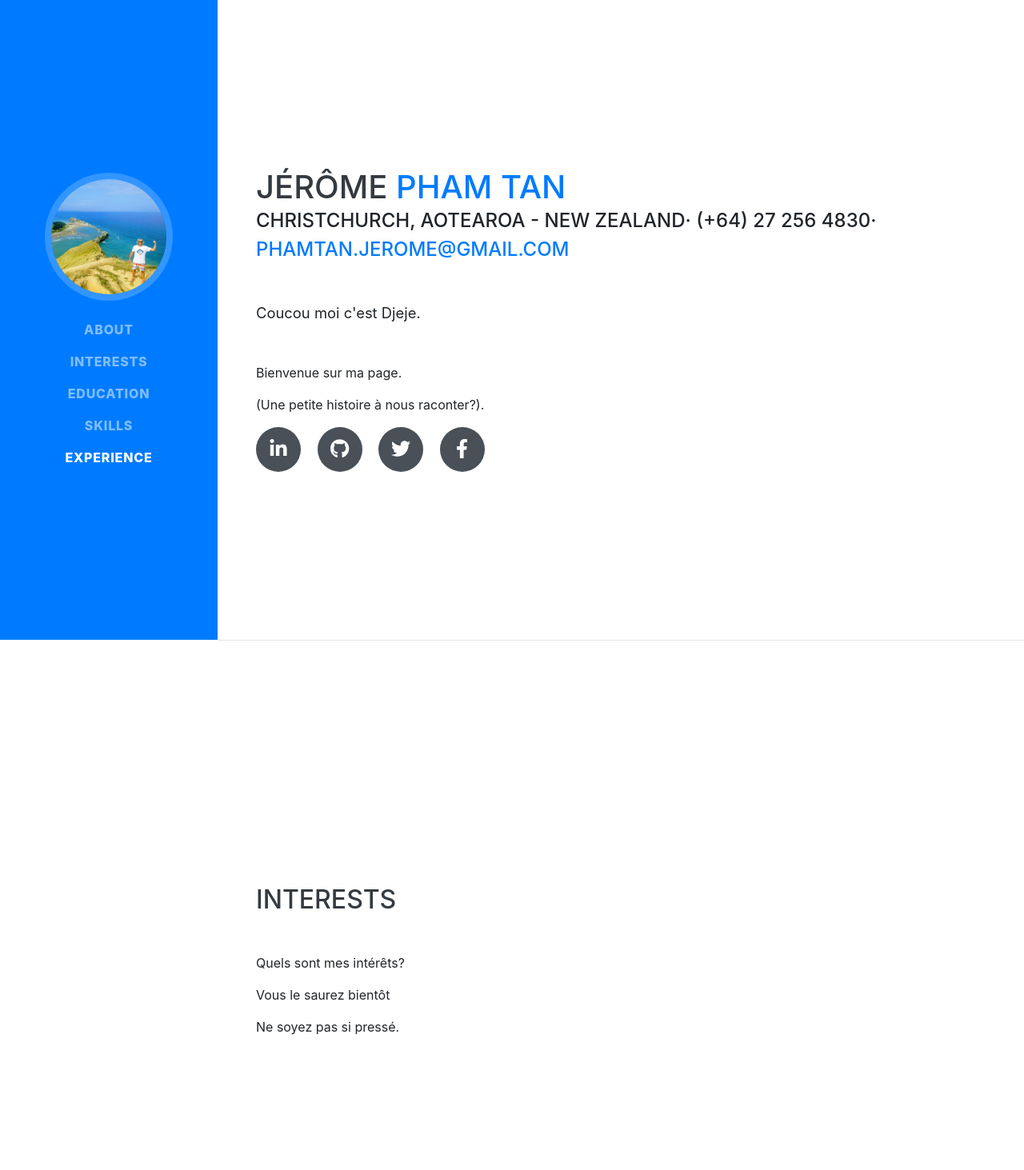
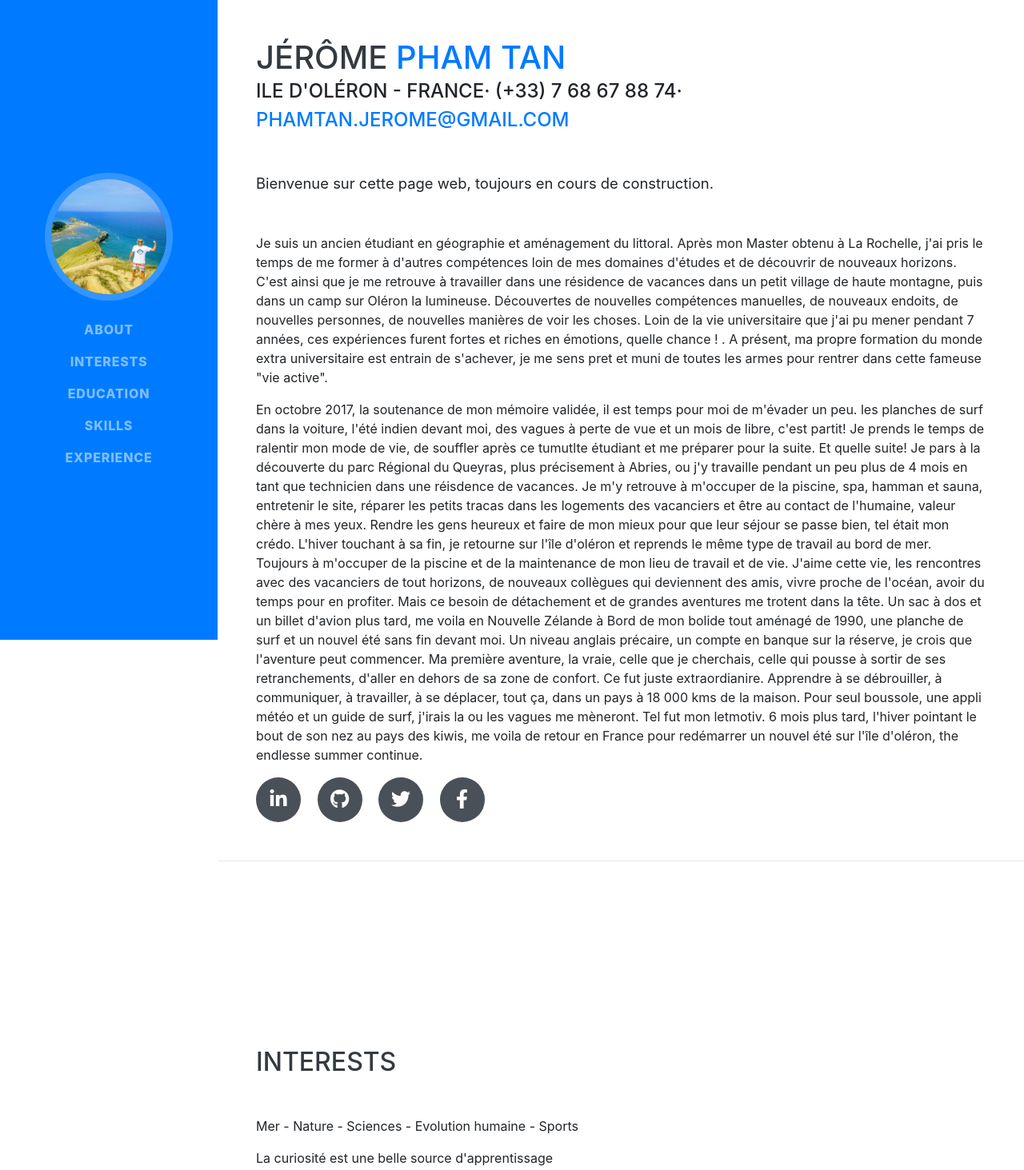
Before and after one commit to JeromePhamTan/JeromePhamTan.github.io, a website with bundled scripts: page index.html in a window 1280 px wide. Shown: the top 1463 px of the page at 80% size. Built offline with nearby package versions, Linux system fonts and the light colour scheme; a web font is replaced by a local one.

Commit message:
Update index.html

```diff
--- a/index.html
+++ b/index.html
@@ -38,19 +38,19 @@
     <div class="collapse navbar-collapse" id="navbarSupportedContent">
       <ul class="navbar-nav">
         <li class="nav-item">
-          <a class="nav-link js-scroll-trigger" href="#about">About</a>
+          <a class="nav-link js-scroll-trigger" href="#A propos">About</a>
         </li>
         <li class="nav-item">
-          <a class="nav-link js-scroll-trigger" href="#interests">Interests</a>
+          <a class="nav-link js-scroll-trigger" href="#Intérets">Interests</a>
         </li>
         <li class="nav-item">
-          <a class="nav-link js-scroll-trigger" href="#education">Education</a>
+          <a class="nav-link js-scroll-trigger" href="#Scolarité et Formations">Education</a>
         </li>
         <li class="nav-item">
-          <a class="nav-link js-scroll-trigger" href="#skills">Skills</a>
+          <a class="nav-link js-scroll-trigger" href="#Compétences">Skills</a>
         </li>
         <li class="nav-item">
-          <a class="nav-link js-scroll-trigger" href="#experience">Experience</a>
+          <a class="nav-link js-scroll-trigger" href="#Expériences">Experience</a>
         </li>
       </ul>
     </div>
@@ -63,12 +63,15 @@
         <h1 class="mb-0">Jérôme
           <span class="text-primary">Pham Tan</span>
         </h1>
-        <div class="subheading mb-5">Christchurch, Aotearoa - New Zealand· (+64) 27 256 4830·
-          <a href="francoisthoral@gmail.com">phamtan.jerome@gmail.com</a>
+        <div class="subheading mb-5">Ile d'Oléron - France· (+33) 7 68 67 88 74·
+          <a href="phamtan.jerome@gmail.com">phamtan.jerome@gmail.com</a>
         </div>
-          <p class="lead mb-5">Coucou moi c'est Djeje</a>. </p>
-          <p class="mb-0"></p>Bienvenue sur ma page. </p>
-          <p class="mb-0"></p> (Une petite histoire à nous raconter?). </p>
+          <p class="lead mb-5">Bienvenue sur cette page web, toujours en cours de construction</a>. </p>
+          <p class="mb-0"></p>Je suis un ancien étudiant en géographie et aménagement du littoral. Après mon Master obtenu à La Rochelle, j'ai pris le temps de me former à d'autres compétences loin de mes domaines d'études et de découvrir de nouveaux horizons. C'est ainsi que je me retrouve à travailler dans une résidence de vacances dans un petit village de haute montagne, puis dans un camp sur Oléron la lumineuse. Découvertes de nouvelles compétences manuelles, de nouveaux endoits, de nouvelles personnes, de nouvelles manières de voir les choses. Loin de la vie universitaire que j'ai pu mener pendant 7 années, ces expériences furent fortes et riches en émotions, quelle chance ! .
+    A présent, ma propre formation du monde extra universitaire est entrain de s'achever, je me sens pret et muni de toutes les armes pour rentrer dans cette fameuse "vie active". </p>
+          <p class="mb-0"></p> En octobre 2017, la soutenance de mon mémoire validée, il est temps pour moi de m'évader un peu. les planches de surf dans la voiture, l'été indien devant moi, des vagues à perte de vue et un mois de libre, c'est partit! Je prends le temps de ralentir mon mode de vie, de souffler après ce tumutlte étudiant et me préparer pour la suite. Et quelle suite! Je pars à la découverte du parc Régional du Queyras, plus précisement à Abries, ou j'y travaille pendant un peu plus de 4 mois en tant que technicien dans une réisdence de vacances. Je m'y retrouve à m'occuper de la piscine, spa, hamman et sauna, entretenir le site, réparer les petits tracas dans les logements des vacanciers et être au contact de l'humaine, valeur chère à mes yeux. Rendre les gens heureux et faire de mon mieux pour que leur séjour se passe bien, tel était mon crédo.
+  L'hiver touchant à sa fin, je retourne sur l'île d'oléron et reprends le même type de travail au bord de mer. Toujours à m'occuper de la piscine et de la maintenance de mon lieu de travail et de vie. J'aime cette vie, les rencontres avec des vacanciers de tout horizons, de nouveaux collègues qui deviennent des amis, vivre proche de l'océan, avoir du temps pour en profiter. Mais ce besoin de détachement et de grandes aventures me trotent dans la tête. Un sac à dos et un billet d'avion plus tard, me voila en Nouvelle Zélande à Bord de mon bolide tout aménagé de 1990, une planche de surf et un nouvel été sans fin devant moi. Un niveau anglais précaire, un compte en banque sur la réserve, je crois que l'aventure peut commencer. Ma première aventure, la vraie, celle que je cherchais, celle qui pousse à sortir de ses retranchements, d'aller en dehors de sa zone de confort. Ce fut juste extraordianire. Apprendre à se débrouiller, à communiquer, à travailler, à se déplacer, tout ça, dans un pays à 18 000 kms de la maison. Pour seul boussole, une appli météo et un guide de surf, j'irais la ou les vagues me mèneront. Tel fut mon letmotiv. 6 mois plus tard, l'hiver pointant le bout de son nez au pays des kiwis, me voila de retour en France pour redémarrer un nouvel été sur l'île d'oléron, the endlesse summer continue.
+  </p>
         <div class="social-icons">
           <a href="https://www.linkedin.com/in/fran%C3%A7ois-thoral-989805a9/">
             <i class="fab fa-linkedin-in"></i>
@@ -91,9 +94,12 @@
     <section class="resume-section p-3 p-lg-5 d-flex align-items-center" id="interests">
       <div class="w-100">
         <h2 class="mb-5">Interests</h2>
-        <p> Quels sont mes intérêts? </p>
-        <p> Vous le saurez bientôt</p>
-        <p class="mb-0">Ne soyez pas si pressé.</p>
+        <p> Mer - Nature - Sciences - Evolution humaine - Sports </p>
+        <p> La curiosité est une belle source d'apprentissage</p>
+        <p class="mb-0">Malgré le fait que je le retrouve parfois loin de mon parcours universitaire, je prends le temps pour y rester intellectuellement proche, lire, m'informer, apprendre encore et toujours. Si vous ne me voyez pas au travail ou derrière un bon bouqin sur les sociétés humaines, soyez quasi certains que si vous prenez la direction de l'océan, vous m'y croiserez. Le surf, la planche à voile, et de manière plus générale, les sports de glisse des quelques choses qui me font vibrer, qui me font vivre
+        J'aime également taper dans la petite balle jaune, marcher en forêt, regarder les nuages et les oiseaux, contempler la beauté de la nature
+        Quand vient l'heure de retrouver les amis, je ne suis jamais contre une bière au couché de soleil, un jeux de société et un bon repas tirer du panier
+        J'aime le partage et créer des souvenirs heureux</p>
       </div>
     </section>
 
```
